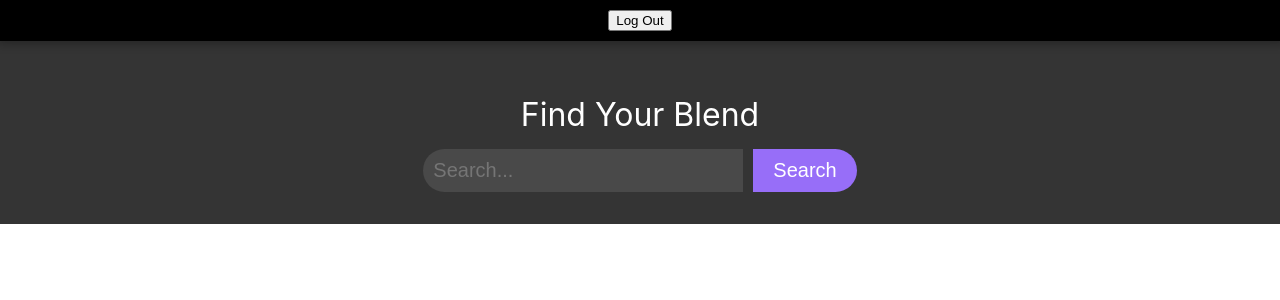
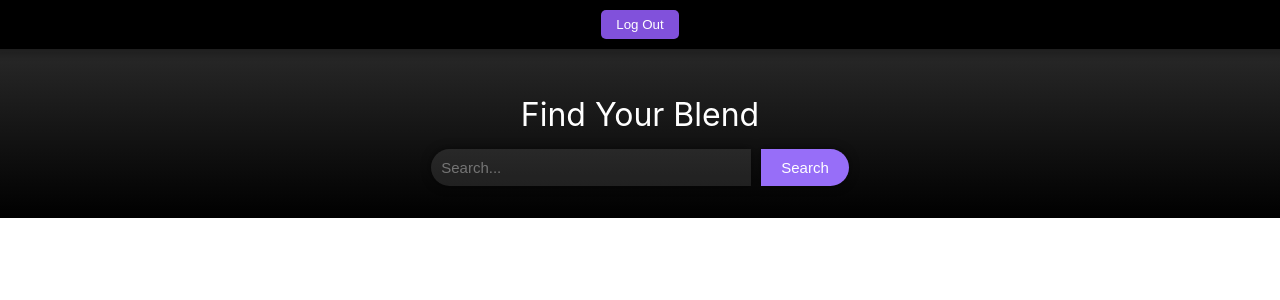
Before and after one commit to connorsavage/Blendify, a React (Create React App) app in the folder blendify/: page /home in a window 1280 px wide. Shown: the top 300 px of the page. Built offline with nearby package versions, Linux system fonts and the light colour scheme.

Commit message:
CSS Elements, repuprose for songs later. General

```diff
--- a/blendify/src/Components/Info.css
+++ b/blendify/src/Components/Info.css
@@ -1,5 +1,11 @@
 .searchTitle {
   text-align: center;
+  color: white; /* Text color */
+  padding: 15px 20px; /* Reduced padding */
+  font-size: 1.5em; /* Font size */
+  display: inline-block; /* Make the box fit the text width */
+  margin: 1.5%;
+  text-shadow: 2px 2px 8px rgba(0, 0, 0, 0.5); /* Text shadow */
 }
 
 .searchAlbumName {
@@ -9,9 +15,17 @@
 .searchAlbumInfo {
   text-align: center;
   color: white;
+  background: #161616; /* Light gray background */
   border: 1px solid white;
   border-radius: 8px;
   padding: 5px;
+  transition: transform 0.3s cubic-bezier(0.175, 0.885, 0.32, 1.275), box-shadow 0.3s cubic-bezier(0.175, 0.885, 0.32, 1.275);
+  box-shadow: 0 0 10px rgba(0, 0, 0, 0.5);
+}
+
+.searchAlbumInfo:hover {
+  background-color: rgba(255, 255, 255, 0.1);
+  transform: scale(1.02); /* Increase size by 5% on hover */
 }
 
 .album-name {
--- a/blendify/src/Components/Info.js
+++ b/blendify/src/Components/Info.js
@@ -7,7 +7,7 @@ export default function Info({ searchId, musicData }) {
     <p>No data for {searchId}</p>
   ) : (
     <div>
-      <h2 className="searchTitle">Showing results for: {searchId}</h2>
+      <h2 className="searchTitle">Showing Results For: <br></br> {searchId}</h2>
       {/* <p className="searchAlbumName">{musicData.tracks.items[0].album.name}</p> */}
       <div className="searchAlbumName">
         {musicData.tracks.items.map((item) => (
--- a/blendify/src/Components/SearchBar/SearchBar.css
+++ b/blendify/src/Components/SearchBar/SearchBar.css
@@ -10,7 +10,7 @@
 
 .search-bar input {
   padding: 10px;
-  font-size: 20px;
+  font-size: 15px;
   border: none;
   margin-right: 10px;
   width: 300px;
@@ -25,11 +25,12 @@
   ); /* Add this line for a slight white, transparent background */
   color: #fff;
   transition: background-color 0.3s ease-in-out;
+  box-shadow: 0 0 10px rgba(0, 0, 0, 0.5);
 }
 
 .search-bar button {
   padding: 10px 20px;
-  font-size: 20px;
+  font-size: 15px;
   background-color: #976ef8;
   color: #fff;
   border: none;
@@ -37,6 +38,7 @@
   border-top-right-radius: 25px; /* Rounded corner */
   border-bottom-right-radius: 25px; /* Rounded corner */
   transition: background-color 0.3s ease-in-out; /* Smooth transition */
+  box-shadow: 0 0 10px rgba(0, 0, 0, 0.5);
 }
 
 .search-bar button:hover {
--- a/blendify/src/Views/HomeView/HomeView.css
+++ b/blendify/src/Views/HomeView/HomeView.css
@@ -1,14 +1,21 @@
 header {
   width: 100%;
-  z-index: 1;
   background-color: #242424; /* Add a background color for visibility across the full width */
-  padding: 10px 0; /* Add some vertical padding to give space to your header content */
   box-shadow: 0px 3px 10px rgba(0, 0, 0, 0.2); /* Optional: Adds a subtle shadow for a slightly lifted appearance */
   position: fixed; /* Optional: Fix the header at the top of the page */
   top: 0; /* Optional: Ensure it's at the top */
+  box-shadow: 0 6px 6px rgba(0, 0, 0, 0.2);
+}
+body {
+  cursor: default;
+}
+/* Change the cursor to pointer (hand) when hovering over buttons */
+button:hover {
+  cursor: pointer;
 }
 .home-view-wrapper {
-  background-color: #343434;
+  background: linear-gradient(to bottom, #343434, #000000);
+  height: 100%;
 }
 .search-text {
   font-size: 32px; /* Adjust to desired size */
@@ -20,7 +27,7 @@ header {
   flex-direction: column;
   align-items: center;
   justify-content: center;
-  height: 100%;
+
   position: relative;
 }
 
@@ -32,3 +39,20 @@ header {
 
 #info1 {
 }
+
+/* styles.css */
+.logout-button {
+  background: #8151DB;
+  color: white;
+  padding: 7px 15px; /* Adjust the padding to make the space smaller */
+  border: none;
+  border-radius: 5px;
+  cursor: pointer;
+  box-shadow: 0 4px 6px rgba(0, 0, 0, 0.1);
+  transition: background 0.3s ease-in-out;
+}
+
+.logout-button:hover {
+  background: #6A3DBD;
+  /* You can add additional hover effects here */
+}
--- a/blendify/src/Views/HomeView/HomeView.js
+++ b/blendify/src/Views/HomeView/HomeView.js
@@ -45,6 +45,7 @@ export function HomeView({ onLogout, processSignIn }) {
                 onLogout()
                 navigate("/signin")
               }}
+              className="logout-button"
             >
               Log Out
             </button>
```
